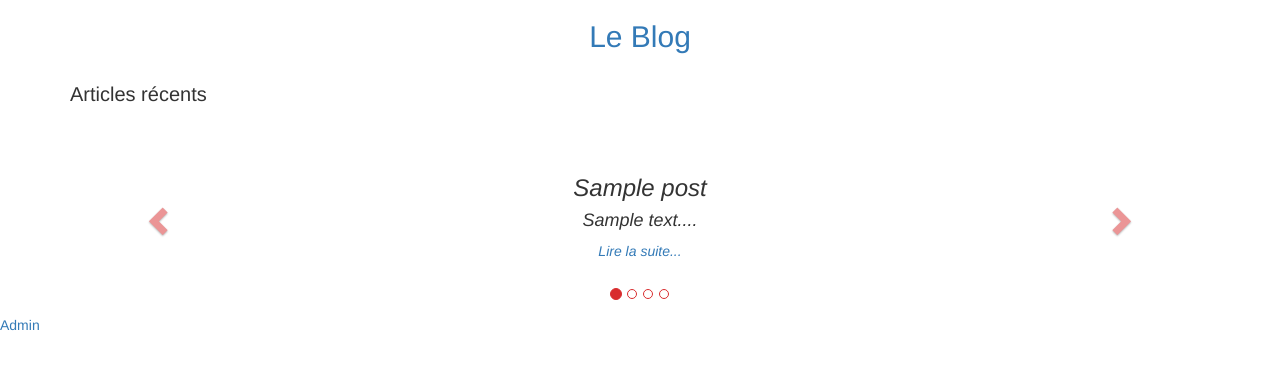
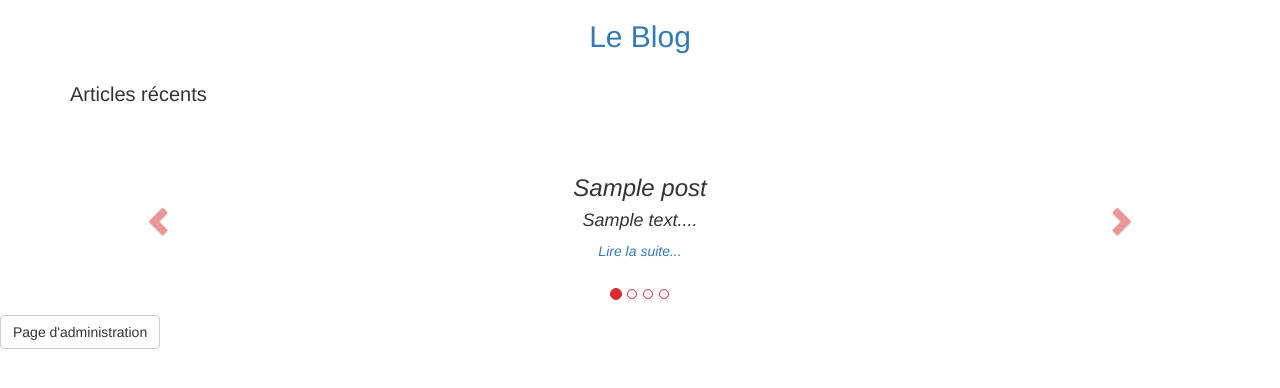
Before and after one commit to LFZDavid/Blog_Simpliste, a PHP site: page / in a window 1280 px wide. Shown: the top 388 px of the page. Run offline with PHP 8.4, Linux system fonts and the light colour scheme; tables that the repository leaves empty or names only in its code hold one stand-in row (values such as "Sample post"); some libraries are stand-ins or nearby versions.

Commit message:
Correction h1, création d'un bouton d'accès à la page d'administration

```diff
--- a/app/view/template.php
+++ b/app/view/template.php
@@ -12,7 +12,7 @@
         <div class="main">
     	   <header>
                 <div class="header">
-            		<a href="/blog/app/"><h1 class="app-title"><?=$title?></h1></a>
+            		<a href="/blog/app/"><h1 class="app-title">Le Blog</h1></a>
                 </div>
     	   </header>
            <div class="content container">
@@ -20,7 +20,7 @@
             </div>
             <footer>
                 <div class="footer-content">
-                    <a href="index.php?action=admin" class="admin">Admin</a>
+                    <a href="index.php?action=admin" class="admin"><button class="btn btn-default">Page d'administration</button></a>
                 </div>
             </footer>
         </div>
```
